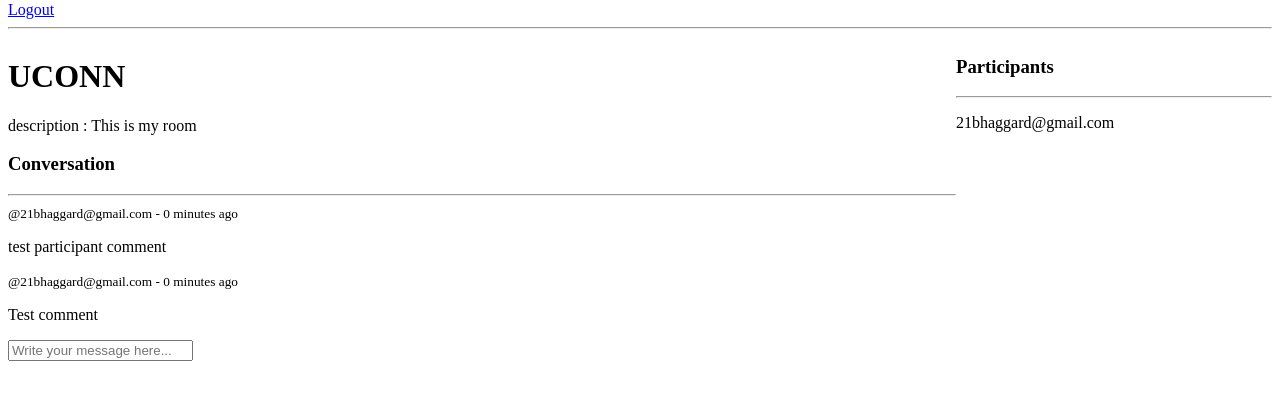
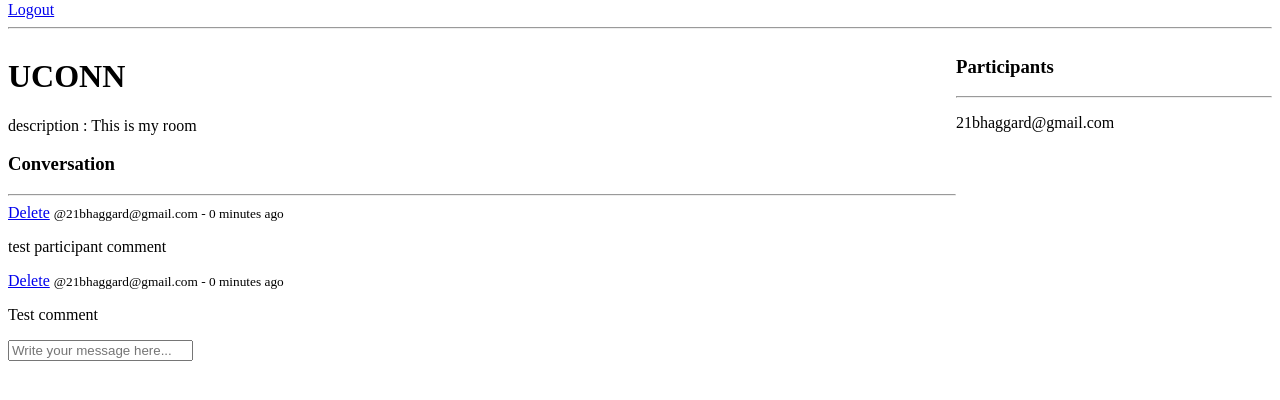
Before and after one commit to benhagg/Django_app, a Django app: page /room/8 in a window 1280 px wide. Shown: the part 150-550 px from the top of the page. Run offline with Django 5.2, Linux system fonts and the light colour scheme; a user stored in the database is signed in; data comes from the database, SQL or seed files in the repository; both versions use the stored data as it was after the commit.

Commit message:
update messaging functionality

```diff
--- a/base/templates/base/home.html
+++ b/base/templates/base/home.html
@@ -4,7 +4,7 @@
 <style>
     .home-container{
         display: grid;
-        grid-template-columns: 1fr 3fr; /* 1fr = 1 fraction of the available space */
+        grid-template-columns: 1fr 3fr 1fr; /* 1fr = 1 fraction of the available space */
     }
 </style>
 <h1> Home Template</h1>
@@ -39,5 +39,9 @@
             {%endfor%}
         </div>
     </div>
+    <div>
+        <h3>Recent Activity</h3>
+
+    </div>
 </div>
 {%endblock%}
--- a/base/templates/base/room.html
+++ b/base/templates/base/room.html
@@ -17,6 +17,9 @@
 
             {%for message in room_messages%}
             <div>
+                {%if request.user == message.user%}
+                <a href = "{%url 'delete-message' message.id %}">Delete</a>
+                {%endif%}
                 <small>@{{message.user.username}} - {{message.created|timesince}} ago</small>
                 <p>{{message.body}}</p>
             </div>
@@ -42,5 +45,5 @@
 
     </div>
 </div>
-{%endif%}
+        {%endif%}
 {%endblock%}
--- a/base/urls.py
+++ b/base/urls.py
@@ -10,4 +10,5 @@
     path('create-room/', views.createRoom, name="create-room"),
     path('update-room/<str:pk>', views.updateRoom, name="update-room"),
     path('delete-room/<str:pk>', views.deleteRoom, name="delete-room"),
+    path('delete-message/<str:pk>', views.deleteMessage, name="delete-message"),
 ]
--- a/base/views.py
+++ b/base/views.py
@@ -81,6 +81,7 @@
             room = room,
             body = request.POST.get('body') # the form's name = 'body'
         )
+        room.participants.add(request.user) # add the user to the room
         return redirect('room', pk = room.id) # reload the page
 
     context = {'room': room, 'room_messages': room_messages, 'participants': participants}
@@ -121,3 +122,13 @@
         room.delete() # delete this object from the db
         return redirect('home')
     return render(request, 'base/delete.html', {'obj':room})
+
+@login_required(login_url= 'login') # check if user is logged in and redirect to login page if not
+def deleteMessage(request, pk):
+    message = Message.objects.get(id=pk)
+    # if request.user != Message.user: # check if the user is the owner of the message
+    #     return HttpResponse('This is not your message')
+    if request.method == "POST":
+        message.delete() # delete this object from the db
+        return redirect('room', pk = message.room.id) # redirect to the room page
+    return render(request, 'base/delete.html', {'obj':message})
```
Also changed, not shown: db.sqlite3.
